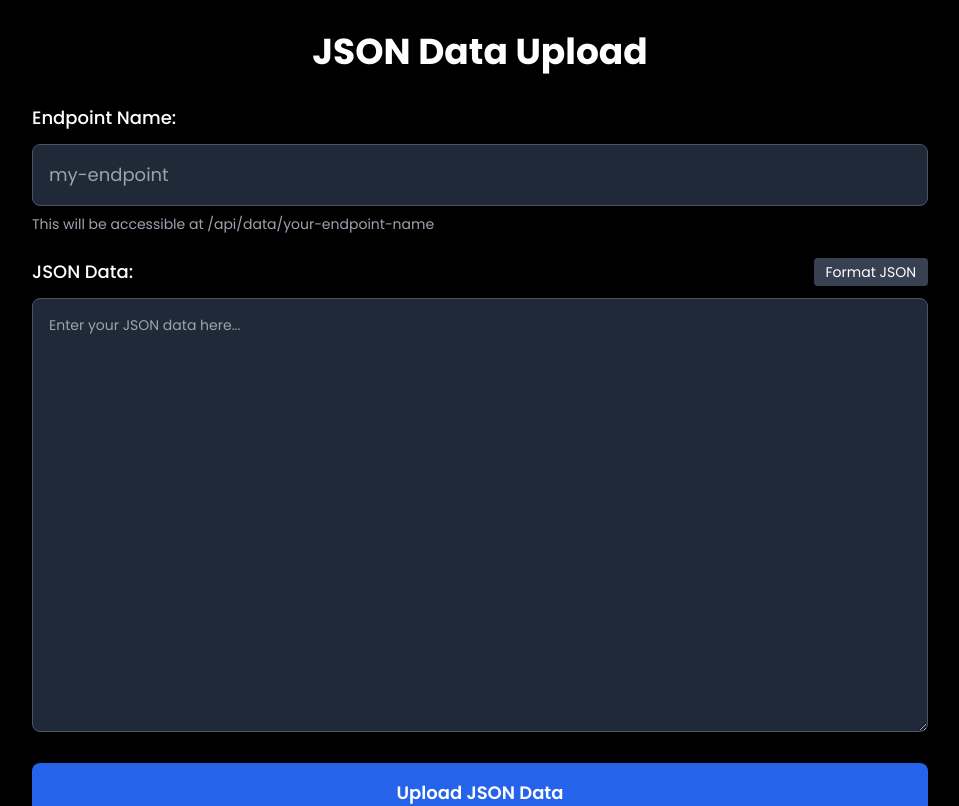
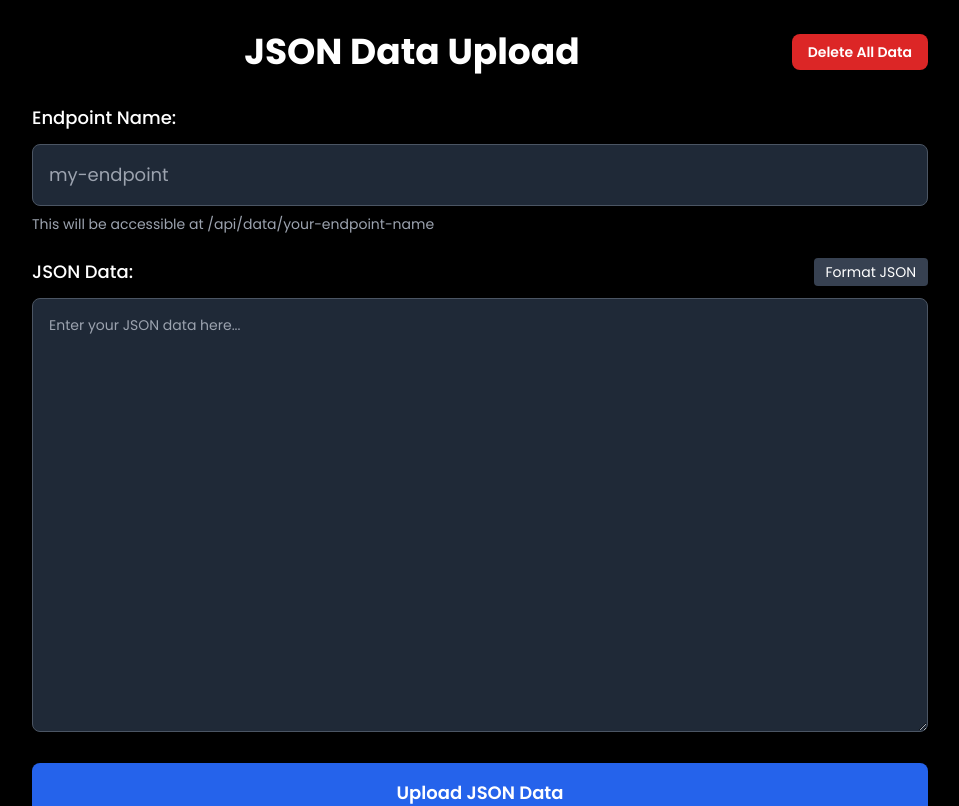
Before and after one commit to achyuth13/achyuth13.github.io, a SvelteKit app: page /labs/upload in a window 1280 px wide. Shown: the top 806 px of the page, without its empty margins (160-1119 px from the left). Built offline with nearby package versions, Linux system fonts and the light colour scheme.

Commit message:
Add DELETE endpoint and UI for clearing all uploaded data

```diff
--- a/src/routes/api/upload/+server.ts
+++ b/src/routes/api/upload/+server.ts
@@ -30,3 +30,12 @@ export const GET: RequestHandler = async () => {
         return json({ error: 'Failed to list endpoints' }, { status: 500 });
     }
 };
+
+export const DELETE: RequestHandler = async () => {
+    try {
+        dataStore.clear(); // This will clear all data
+        return json({ success: true, message: 'All data deleted' });
+    } catch (error) {
+        return json({ error: 'Failed to delete data' }, { status: 500 });
+    }
+};
--- a/src/routes/labs/upload/+page.svelte
+++ b/src/routes/labs/upload/+page.svelte
@@ -46,6 +46,23 @@
         isLoading = false;
     }
 
+    async function deleteAllData() {
+        if (confirm('Are you sure you want to delete all endpoints?')) {
+            try {
+                const response = await fetch('/api/upload', {
+                    method: 'DELETE'
+                });
+                if (response.ok) {
+                    showMessage('All data deleted successfully', 'success');
+                } else {
+                    showMessage('Failed to delete data', 'error');
+                }
+            } catch (error) {
+                showMessage('Failed to delete data', 'error');
+            }
+        }
+    }
+
     function showMessage(text: string, type: 'success' | 'error') {
         message = text;
         messageType = type;
@@ -66,7 +83,15 @@
 
 <div class="min-h-screen bg-black text-white p-8">
     <div class="max-w-4xl mx-auto">
-        <h1 class="text-4xl font-bold mb-8 text-center">JSON Data Upload</h1>
+        <div class="flex justify-between items-center mb-8">
+            <h1 class="text-4xl font-bold text-center flex-1">JSON Data Upload</h1>
+            <button
+                on:click={deleteAllData}
+                class="bg-red-600 hover:bg-red-700 text-white px-4 py-2 rounded-lg text-sm font-semibold"
+            >
+                Delete All Data
+            </button>
+        </div>
 
         <div class="space-y-6">
             <div>
```
